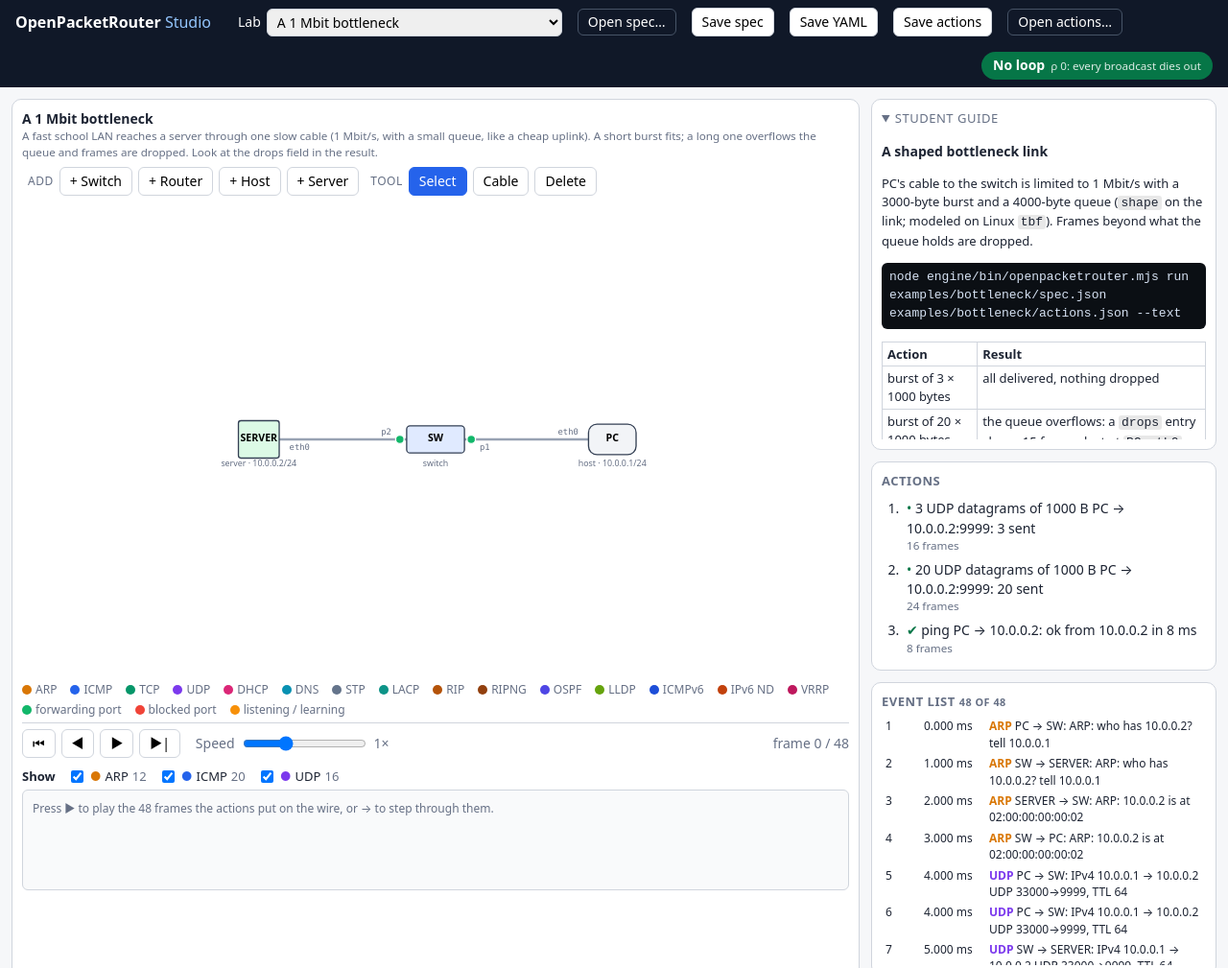
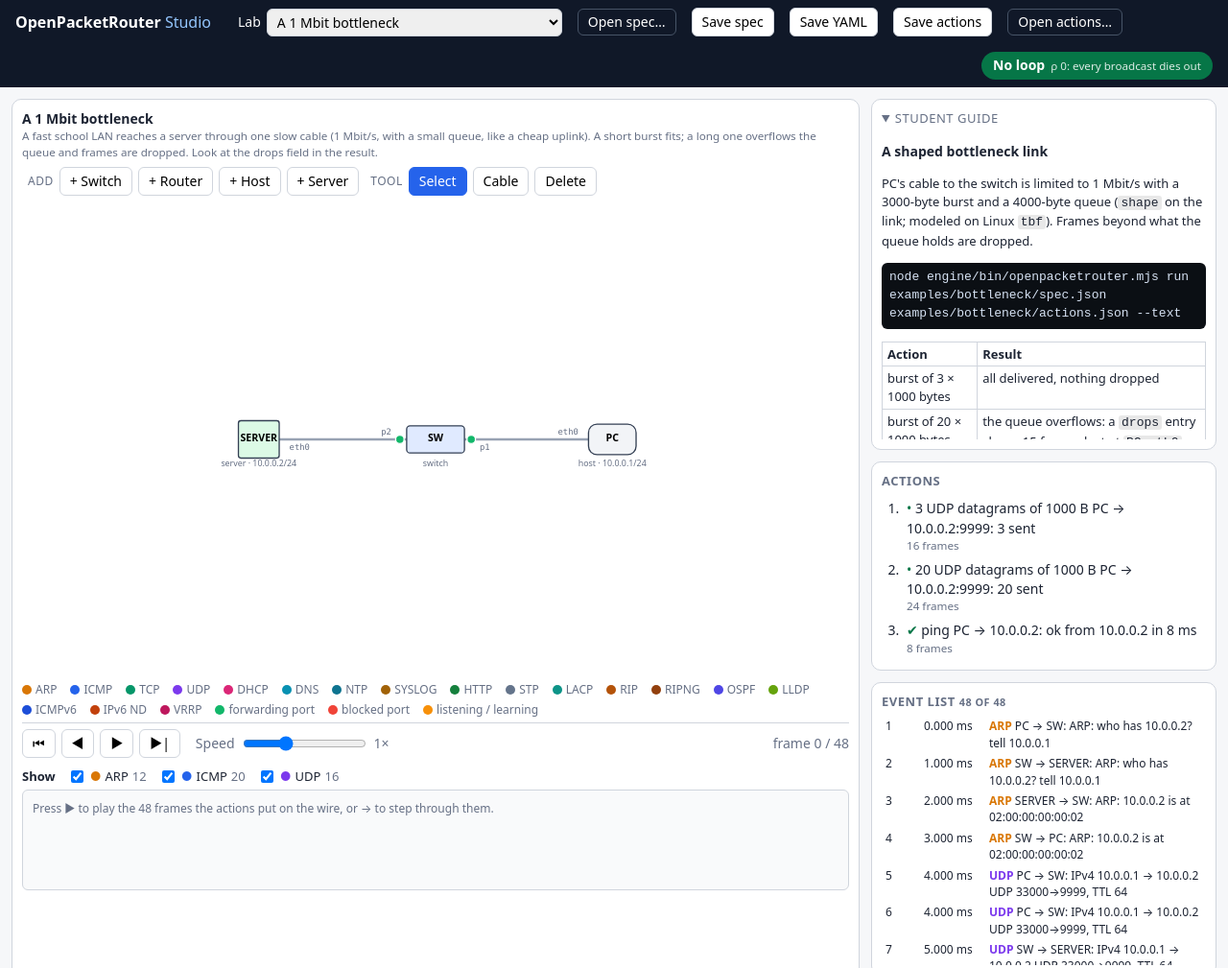
Before and after one commit to MrPerryAI/OpenPacketRouter, a website with bundled scripts: page studio/index.html in a window 1280 px wide. Shown: the top 1009 px of the page at 96% size. Built offline with nearby package versions, Linux system fonts and the light colour scheme.

Commit message:
Studio: NTP, syslog and HTTP frames named and filtered; smoke checks index.json (#258)
* Studio: NTP, syslog and HTTP frames named and filtered; smoke checks examples/index.json against the lab folders

Co-Authored-By: Claude Sonnet 5.5 <noreply@anthropic.com>

* Studio README: new filters

Co-Authored-By: Claude Sonnet 5.5 <noreply@anthropic.com>

---------

Co-authored-by: Dirt <dirt@Balthasar.local>
Co-authored-by: Claude Sonnet 5.5 <noreply@anthropic.com>

```diff
--- a/studio/app.js
+++ b/studio/app.js
@@ -14,7 +14,7 @@ const SVG = "http://www.w3.org/2000/svg";
 const el = (tag, attrs = {}, parent = null) => { const e = document.createElementNS(SVG, tag);
   for (const [k, v] of Object.entries(attrs)) e.setAttribute(k, v); if (parent) parent.appendChild(e); return e; };
 const esc = s => String(s).replace(/[&<>"]/g, c => ({"&": "&amp;", "<": "&lt;", ">": "&gt;", '"': "&quot;"})[c]);
-const KINDS = ["arp", "icmp", "tcp", "udp", "dhcp", "dns", "bpdu", "lacp", "rip", "ripng", "ospf", "lldp", "icmp6", "ndp", "vrrp"];
+const KINDS = ["arp", "icmp", "tcp", "udp", "dhcp", "dns", "ntp", "syslog", "http", "bpdu", "lacp", "rip", "ripng", "ospf", "lldp", "icmp6", "ndp", "vrrp"];
 const KIND_LABEL = {bpdu: "STP", icmp6: "ICMPv6", ndp: "IPv6 ND"};   // the filter and the list say STP for spanning-tree BPDUs
 const kindName = k => KIND_LABEL[k] || k.toUpperCase();
 const VLAN_COLORS = ["#2563eb", "#dc2626", "#16a34a", "#9333ea", "#ea580c", "#0891b2", "#ca8a04", "#db2777"];
--- a/studio/sim.js
+++ b/studio/sim.js
@@ -26,7 +26,8 @@ export function frameKind(f) {
   const p = f.ip;
   if (p.proto === "ospf") return "ospf";
   if (p.proto === "vrrp" || p.vrrp) return "vrrp";
-  if (p.proto === "udp") { const ports = [p.udp.sport, p.udp.dport]; if (ports.includes(520)) return "rip"; return ports.includes(67) || ports.includes(68) ? "dhcp" : ports.includes(53) ? "dns" : "udp"; }
+  if (p.proto === "udp") { const ports = [p.udp.sport, p.udp.dport]; if (ports.includes(520)) return "rip"; return ports.includes(67) || ports.includes(68) ? "dhcp" : ports.includes(53) ? "dns" : ports.includes(123) ? "ntp" : ports.includes(514) ? "syslog" : "udp"; }
+  if (p.proto === "tcp" && [p.tcp.sport, p.tcp.dport].includes(80)) return "http";
   return p.proto;
 }
 
@@ -51,7 +52,7 @@ export function describeFrame(f) {
   if (frameKind(f) === "rip") { const r = p.udp.rip || p.udp.payload || {}; return `RIP ${r.command || "message"}${r.entries ? `, ${r.entries.length} route(s)` : ""}: ${p.src} → ${p.dst}${tag}`; }
   const http = p.proto === "tcp" && typeof p.tcp.data === "string" && /^(GET |HTTP\/1\.)/.test(p.tcp.data) ? ` (${p.tcp.data.split("\r\n")[0]})` : "";
   const l4 = p.proto === "icmp" ? `ICMP ${icmpName(p.icmp)}` : p.proto === "tcp" ? `TCP ${p.tcp.sport}→${p.tcp.dport} ${tcpName(p.tcp)}${p.tcp.len ? ` ${p.tcp.len} B` : ""}${p.tcp.win !== undefined ? `, window ${p.tcp.win} B${p.tcp.win === 0 ? " (full: the sender must wait)" : ""}` : ""}${http}`
-    : `UDP ${p.udp.sport}→${p.udp.dport}${frameKind(f) === "dhcp" ? " (DHCP)" : frameKind(f) === "dns" ? " (DNS)" : ""}`;
+    : `UDP ${p.udp.sport}→${p.udp.dport}${frameKind(f) === "dhcp" ? " (DHCP)" : frameKind(f) === "dns" ? " (DNS)" : frameKind(f) === "ntp" ? " (NTP)" : frameKind(f) === "syslog" ? " (syslog)" : ""}`;
   return `IPv4 ${p.src} → ${p.dst} ${l4}, TTL ${p.ttl}${tag}`;
 }
 
--- a/studio/style.css
+++ b/studio/style.css
@@ -1,6 +1,6 @@
 :root {
   --bg: #f6f7f9; --panel: #fff; --ink: #1d2433; --muted: #667085; --line: #d0d5dd; --accent: #2563eb;
-  --arp: #d97706; --icmp: #2563eb; --tcp: #059669; --udp: #7c3aed; --dhcp: #db2777; --dns: #0891b2; --bpdu: #64748b; --lacp: #0d9488; --rip: #b45309; --ripng: #92400e; --ospf: #4f46e5; --lldp: #65a30d; --icmp6: #1d4ed8; --ndp: #c2410c; --vrrp: #be185d;
+  --arp: #d97706; --icmp: #2563eb; --tcp: #059669; --udp: #7c3aed; --dhcp: #db2777; --dns: #0891b2; --ntp: #0e7490; --syslog: #a16207; --http: #15803d; --bpdu: #64748b; --lacp: #0d9488; --rip: #b45309; --ripng: #92400e; --ospf: #4f46e5; --lldp: #65a30d; --icmp6: #1d4ed8; --ndp: #c2410c; --vrrp: #be185d;
   font: 14px/1.45 system-ui, -apple-system, "Segoe UI", sans-serif; color: var(--ink); background: var(--bg);
 }
 * { box-sizing: border-box; }
```
Also changed, not shown: tests/studio/smoke.mjs (+8 -0 lines), studio/README.md.
